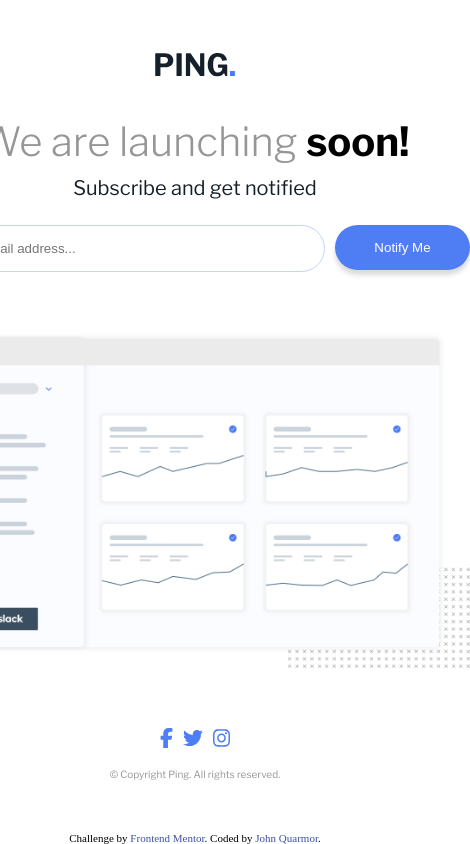
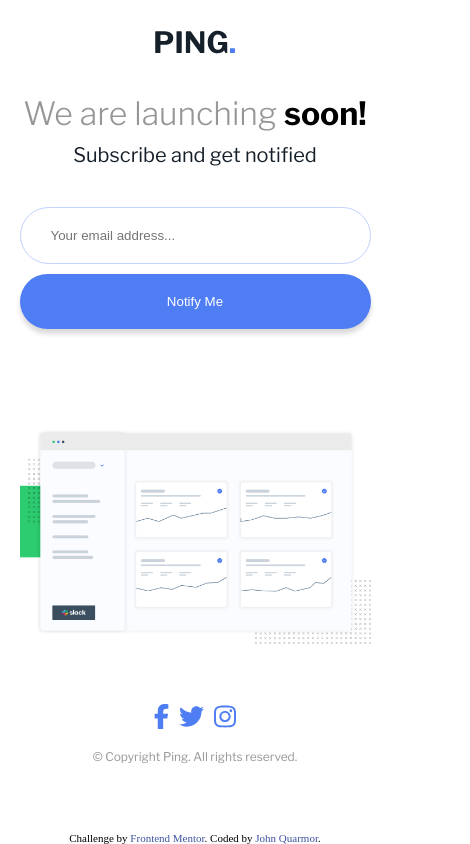
Before and after one commit to romrauq/ping-coming-soon-page, a plain HTML site: page index.html in a window 390 px wide. Shown: the whole page, 470 px wide, since content can reach past the window. Drawn offline with Linux system fonts and the light colour scheme.

Commit message:
Setup styles for mobile device screens.

```diff
--- a/resources/css/styles.css
+++ b/resources/css/styles.css
@@ -110,3 +110,66 @@
 .attribution a:hover {
 	text-decoration: underline;
 }
+@media (max-width: 475px) {
+	.main-container {
+		display: flex;
+		flex-direction: column;
+		margin: 30px auto 0;
+		width: 90%;
+	}
+	.logo-image {
+		width: 80px;
+		margin: 0 auto 40px;
+	}
+	.heading-text {
+		font-size: 32px;
+		margin: 0 0 10px 0;
+	}
+	.highlighted-text {
+		color: black;
+		font-weight: 700;
+	}
+	.subheading-text {
+		color: var(--Very-Dark-Blue);
+		margin: 0 0 40px 0;
+	}
+	.input-row {
+		display: flex;
+		flex-direction: column;
+		justify-content: center;
+		gap: 10px;
+		margin: 0 0 60px 0;
+	}
+	.field-column {
+		display: flex;
+		flex-direction: column;
+		gap: 5px;
+	}
+	.email-input {
+		padding: 20px 30px;
+	}
+	.error-text {
+		display: none;
+		font-size: 12px;
+		align-self: center;
+		padding: 0;
+	}
+	.subscribe-button {
+		height: fit-content;
+		padding: 20px;
+		cursor: pointer;
+		margin: 0 0 40px 0;
+	}
+	.illustration-image {
+		width: 100%;
+		margin: 0 0 60px 0;
+	}
+	.social-icon {
+		height: 25px;
+	}
+	.copyright-text {
+		color: var(--Gray);
+		font-size: 12px;
+		margin: 0 0 40px 0;
+	}
+}
```
